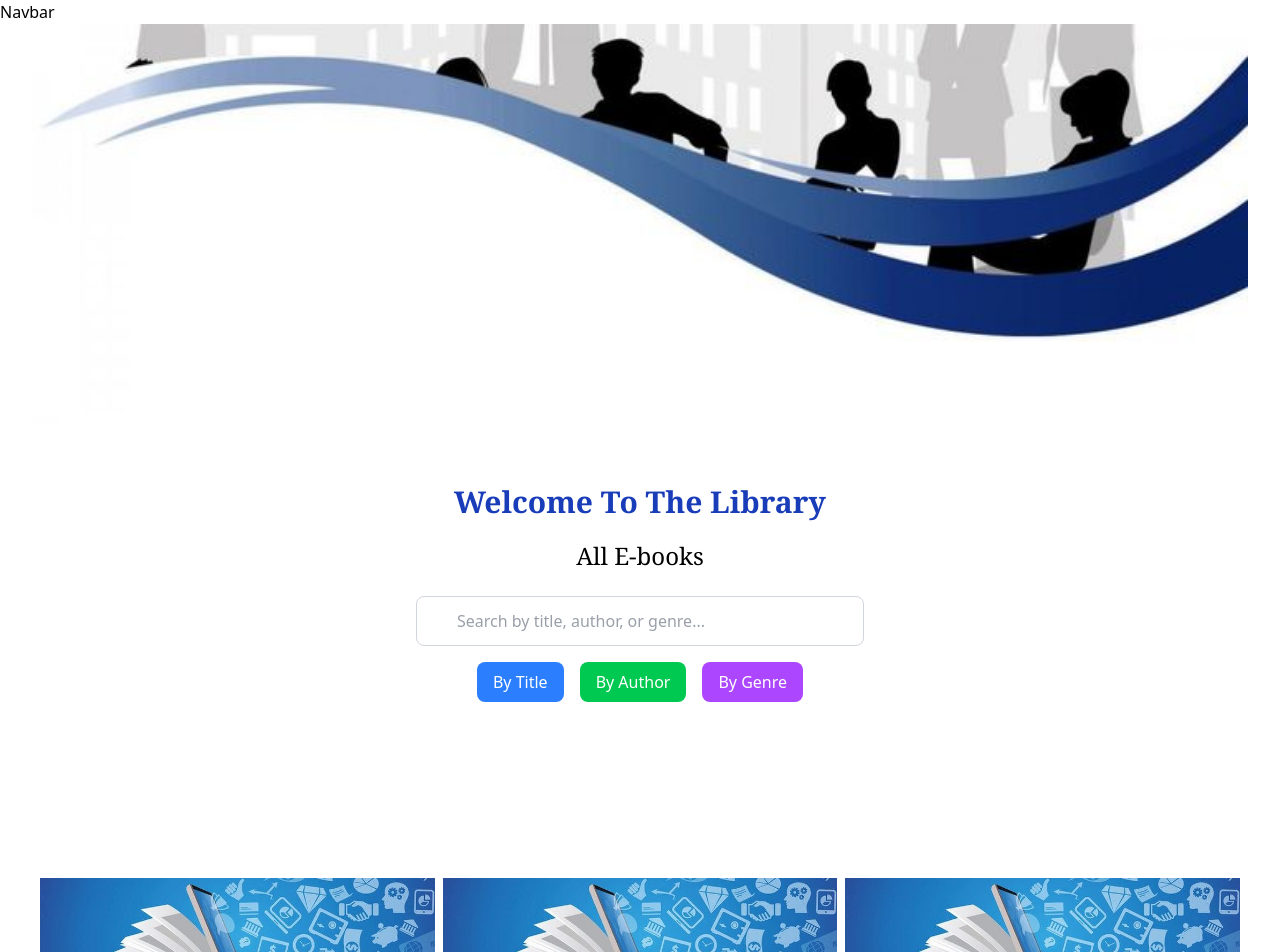
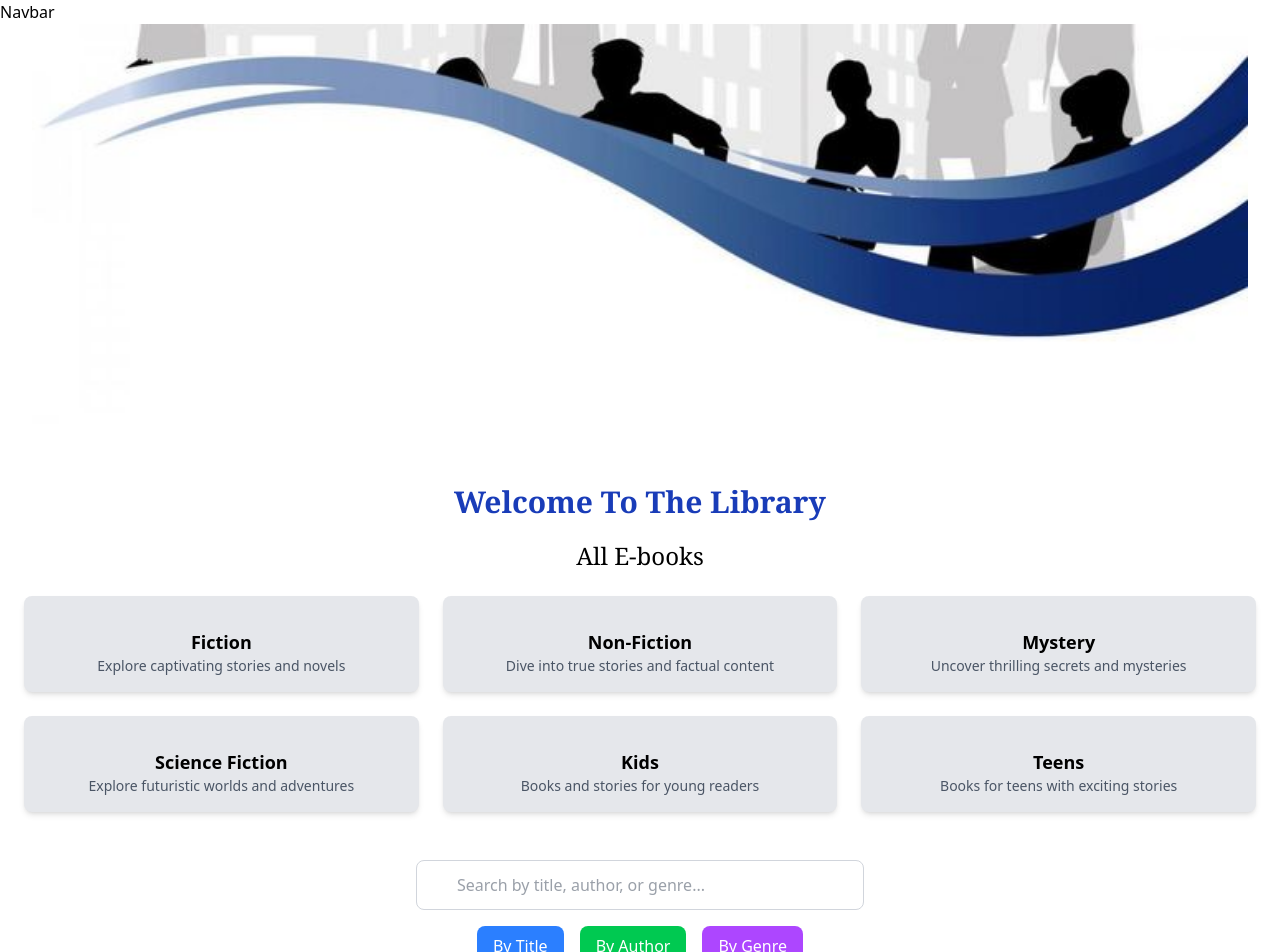
Before and after one commit to BugSlayersC5/Bookie-App, a React (Vite) app: page / in a window 1280 px wide. Shown: the top 952 px of the page. Built offline with nearby package versions, Linux system fonts and the light colour scheme.

Commit message:
working on homepage

```diff
--- a/src/pages/Home.jsx
+++ b/src/pages/Home.jsx
@@ -20,17 +20,70 @@ export default function Home() {
             </div>
 
             <section>
+                <div class="p-6 grid-cols-3">
+                    {/* Book Categories with Icons */}
+                    <div class="grid grid-cols-2 sm:grid-cols-3 lg:grid-cols-3 gap-6">
+                        {/* <!-- Fiction Category --> */}
+                        <div class="flex flex-col items-center bg-gray-200 rounded-lg p-4 shadow-md hover:shadow-xl transition-all duration-300">
+                            <i class="fas fa-book-open text-4xl text-blue-500 mb-4"></i>
+                            <h3 class="text-lg font-semibold">Fiction</h3>
+                            <p class="text-sm text-gray-600">Explore captivating stories and novels</p>
+                        </div>
+
+                        {/* Non Fiction Category */}
+                        <div class="flex flex-col items-center bg-gray-200 rounded-lg p-4 shadow-md hover:shadow-xl transition-all duration-300">
+                            <i class="fas fa-book text-4xl text-green-500 mb-4"></i>
+                            <h3 class="text-lg font-semibold">Non-Fiction</h3>
+                            <p class="text-sm text-gray-600">Dive into true stories and factual content</p>
+                        </div>
+
+                        {/* Mystery Category */}
+                        <div class="flex flex-col items-center bg-gray-200 rounded-lg p-4 shadow-md hover:shadow-xl transition-all duration-300">
+                            <i class="fas fa-search text-4xl text-purple-500 mb-4"></i>
+                            <h3 class="text-lg font-semibold">Mystery</h3>
+                            <p class="text-sm text-gray-600">Uncover thrilling secrets and mysteries</p>
+                        </div>
+
+                        {/*  Science Fiction Category */}
+                        <div class="flex flex-col items-center bg-gray-200 rounded-lg p-4 shadow-md hover:shadow-xl transition-all duration-300">
+                            <i class="fas fa-rocket text-4xl text-red-500 mb-4"></i>
+                            <h3 class="text-lg font-semibold">Science Fiction</h3>
+                            <p class="text-sm text-gray-600">Explore futuristic worlds and adventures</p>
+                        </div>
+
+                        {/* Kids Category */}
+                        <div class="flex flex-col items-center bg-gray-200 rounded-lg p-4 shadow-md hover:shadow-xl transition-all duration-300">
+                            <i class="fas fa-child text-4xl text-yellow-500 mb-4"></i>
+                            <h3 class="text-lg font-semibold">Kids</h3>
+                            <p class="text-sm text-gray-600">Books and stories for young readers</p>
+                        </div>
+
+                        {/* Teens Category */}
+                        <div class="flex flex-col items-center bg-gray-200 rounded-lg p-4 shadow-md hover:shadow-xl transition-all duration-300">
+                            <i class="fas fa-users text-4xl text-pink-500 mb-4"></i>
+                            <h3 class="text-lg font-semibold">Teens</h3>
+                            <p class="text-sm text-gray-600">Books for teens with exciting stories</p>
+                        </div>
+                    </div>
+                </div>
+
+            </section>
+
+
+
+
+            <section>
                 <div class="p-6">
-                    {/* <!-- Search Section --> */}
+                    {/* Search Section */}
                     <div class="flex flex-col items-center mb-8">
-                        {/* <!-- Search Bar --> */}
+                        {/*  Search Bar  */}
                         <div class="relative w-full max-w-md">
                             <input type="text" id="searchInput" class="w-full p-3 pl-10 pr-4 rounded-lg border border-gray-300 text-gray-700 focus:outline-none focus:ring-2 focus:ring-blue-500" placeholder="Search by title, author, or genre..." />
-                            {/* <!-- Search Icon --> */}
+                            {/* Search Icon  */}
                             <i class="fas fa-search absolute left-3 top-3 text-gray-500"></i>
                         </div>
 
-                        {/* <!-- Filter Section (Optional) --> */}
+                        {/* Filter Section (Optional) */}
                         <div class="mt-4 flex space-x-4">
                             <button class="bg-blue-500 text-white px-4 py-2 rounded-lg hover:bg-blue-600">By Title</button>
                             <button class="bg-green-500 text-white px-4 py-2 rounded-lg hover:bg-green-600">By Author</button>
@@ -38,14 +91,13 @@ export default function Home() {
                         </div>
                     </div>
 
-                    {/* <!-- Search Results (Initially Empty) --> */}
-                    <div id="searchResults" class="grid grid-cols-1 sm:grid-cols-2 lg:grid-cols-3 gap-6">
-                        {/* <!-- This will dynamically show the search results --> */}
+                    {/* Search Results (Initially Empty) */}
+                    <div
+                     id="searchResults" class="grid grid-cols-1 sm:grid-cols-2 lg:grid-cols-3 gap-6">
                     </div>
                 </div>
+            </section>
 
-
-            </section>
 
 
 
```
